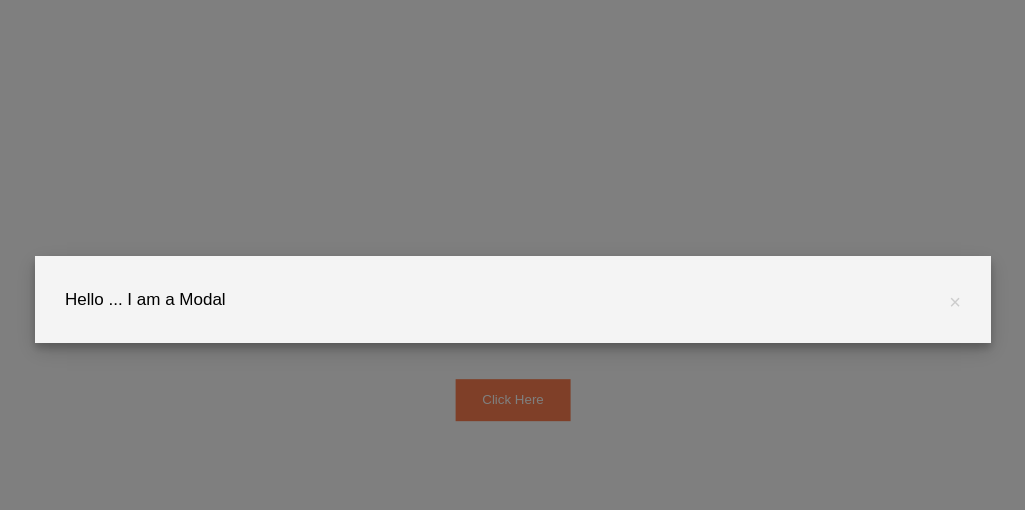
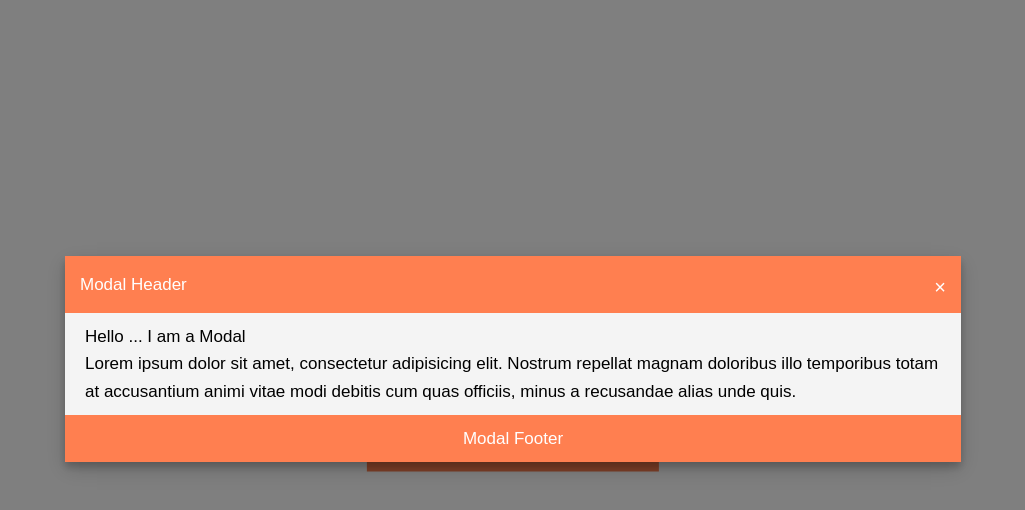
Before and after one commit to FateXRebirth/Responsive-App-From-Scratch, a website: page src/index.html in a window 1280 px wide. Both pictures are taken after a click on the button "Click Here". Shown: the whole page, without its empty margins (127-1152 px from the left). Drawn offline with Linux system fonts and the light colour scheme.

Commit message:
Modal implementation (animation)

```diff
--- a/src/index.html
+++ b/src/index.html
@@ -14,8 +14,17 @@
 	<button id="modalBtn" class="button">Click Here</button>
 	<div id="simpleModal" class="modal">
 		<div class="modal-content">
-			<span class="closeBtn">&times;</span>
-			<p>Hello ... I am a Modal</p>
+            <div class="modal-header">
+                <span class="closeBtn">&times;</span>
+                <h2>Modal Header</h2>
+            </div>
+            <div class="modal-body">
+                <p>Hello ... I am a Modal</p>
+                <p>Lorem ipsum dolor sit amet, consectetur adipisicing elit. Nostrum repellat magnam doloribus illo temporibus totam at accusantium animi vitae modi debitis cum quas officiis, minus a recusandae alias unde quis.</p>
+            </div>
+			<div class="modal-footer">
+                <h3>Modal Footer</h3>
+            </div>
 		</div>
 	</div>
 	<script src="js/main.js"></script>
--- a/src/scss/style.scss
+++ b/src/scss/style.scss
@@ -10,9 +10,10 @@ body {
     top:50%;
     left: 50%;
     transform: translate(-50%, -50%);
-    padding: 1em 2em;
+    padding: 3em 5em;
     border: 0px;
     color: white;
+    font-size: 20px;
 
     &:hover {
         background-color: #333;
@@ -33,15 +34,33 @@ body {
     &-content {
         background-color: #f4f4f4;
         margin: 20% auto;
-        padding: 30px;
         width: 70%;
         box-shadow: 0px 5px 8px 0px rgba(0, 0, 0, 0.2), 0px 7px 20px 0px rgba(0, 0, 0, 0.17);
+        animation-name: modalopen;
+        animation-duration: 2s;
+    }
+
+    &-header {
+        background-color: coral;
+        padding: 15px;
+        color: white;
+    }
+
+    &-body {
+        padding: 10px 20px;
+    }
+
+    &-footer {
+        background-color: coral;
+        padding: 10px;
+        color: white;
+        text-align: center;
     }
 }
 
 .closeBtn {
     float: right;
-    color: #ccc;
+    color:white;
     font-size: 20px;
     &:hover, &:focus {
         color: black;
@@ -49,3 +68,7 @@ body {
         cursor: pointer;
     }
 }
+
+@keyframes modalopen {
+    from { opacity: 0 } to { opacity: 1 }
+}
```
Also changed, not shown: src/css/style.css.
